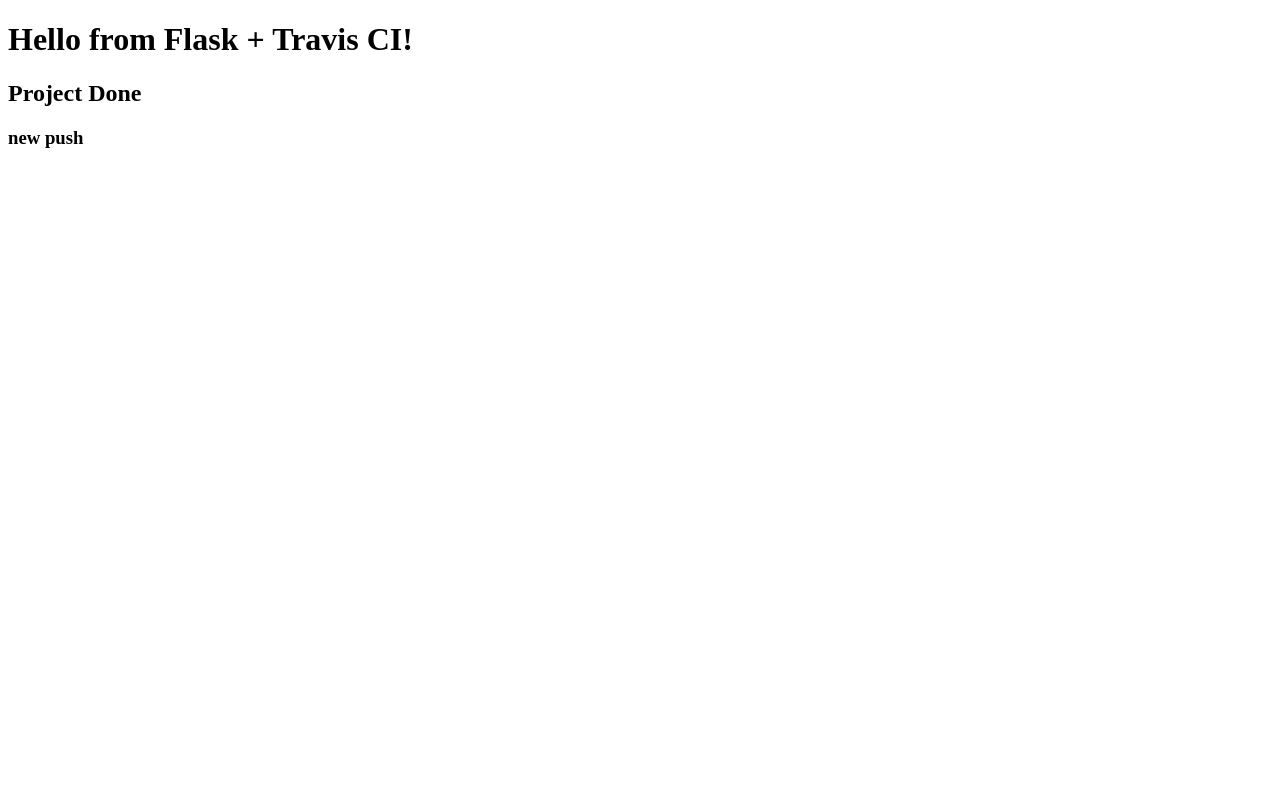
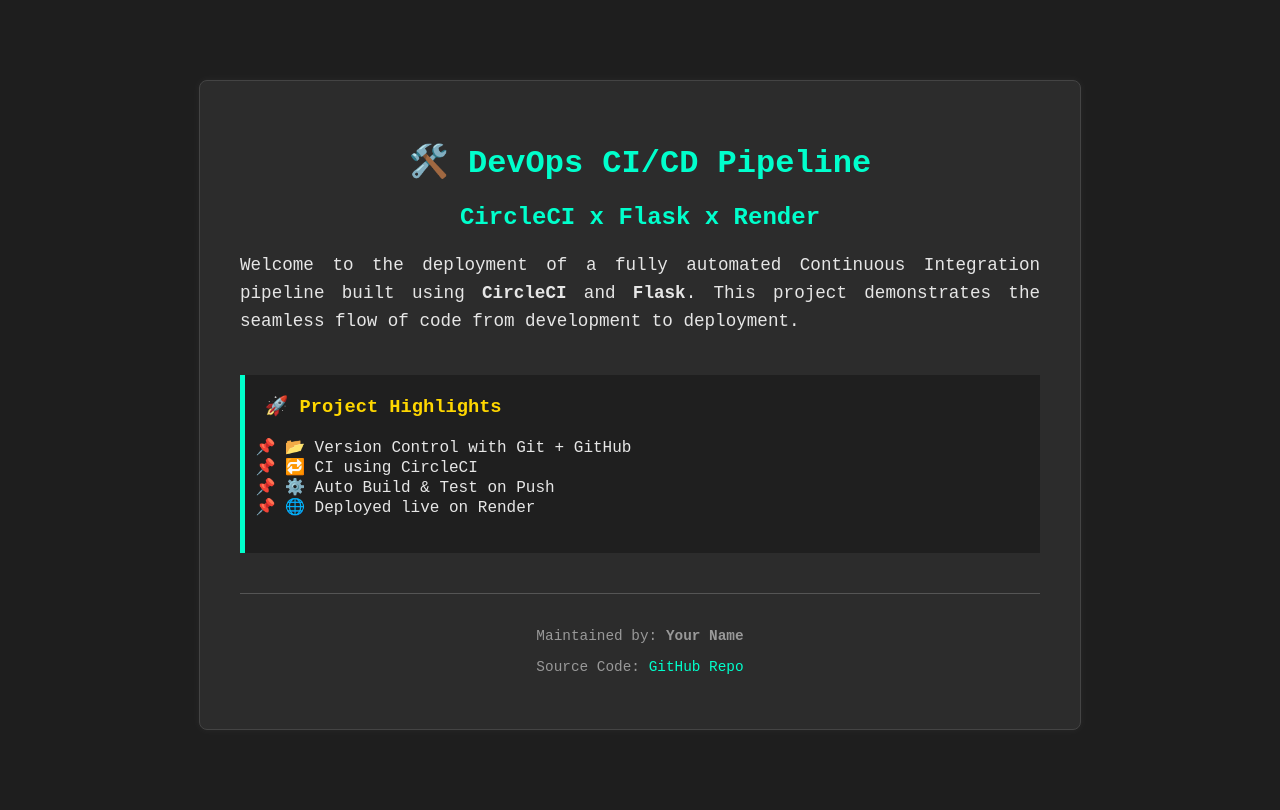
Before and after one commit to dhruv-pithadia/Travis-CI, a Flask app: page / in a window 1280 px wide. Before the commit the page ends 148 px from the top, so only its background shows below. Run offline with Flask 3, Linux system fonts and the light colour scheme.

Commit message:
Landing Page

```diff
--- /dev/null
+++ b/static/style.css
@@ -0,0 +1,63 @@
+body {
+    background-color: #1e1e1e;
+    color: #e6e6e6;
+    font-family: 'Courier New', Courier, monospace;
+    margin: 0;
+    padding: 0;
+}
+
+.container {
+    max-width: 800px;
+    margin: 80px auto;
+    padding: 40px;
+    background-color: #2c2c2c;
+    border: 1px solid #444;
+    border-radius: 8px;
+    box-shadow: 0 0 10px rgba(255, 255, 255, 0.05);
+}
+
+h1, h2 {
+    color: #00ffcc;
+    text-align: center;
+}
+
+.description {
+    font-size: 1.1rem;
+    line-height: 1.6;
+    text-align: justify;
+    margin-top: 20px;
+}
+
+.info-block {
+    margin-top: 40px;
+    background-color: #1f1f1f;
+    padding: 20px;
+    border-left: 5px solid #00ffcc;
+}
+
+.info-block h3 {
+    margin-top: 0;
+    color: #ffd700;
+}
+
+.info-block ul {
+    list-style-type: "📌 ";
+    padding-left: 20px;
+}
+
+.footer {
+    margin-top: 40px;
+    border-top: 1px solid #555;
+    padding-top: 20px;
+    text-align: center;
+    font-size: 0.9rem;
+    color: #999;
+}
+
+a {
+    color: #00ffcc;
+    text-decoration: none;
+}
+a:hover {
+    text-decoration: underline;
+}
--- a/templates/index.html
+++ b/templates/index.html
@@ -1,14 +1,37 @@
-<!doctype html>
-<html>
+<!DOCTYPE html>
+<html lang="en">
 
 <head>
-    <title>Welcome</title>
+    <meta charset="UTF-8">
+    <title>DevOps CI/CD Demo</title>
+    <link rel="stylesheet" href="{{ url_for('static', filename='style.css') }}">
 </head>
 
 <body>
-    <h1>Hello from Flask + Travis CI!</h1>
-    <h2>Project Done</h2>
-    <h3>new push</h3>
+    <div class="container">
+        <h1>🛠️ DevOps CI/CD Pipeline</h1>
+        <h2>CircleCI x Flask x Render</h2>
+        <p class="description">
+            Welcome to the deployment of a fully automated Continuous Integration pipeline built using
+            <strong>CircleCI</strong> and <strong>Flask</strong>. This project demonstrates the seamless flow
+            of code from development to deployment.
+        </p>
+
+        <div class="info-block">
+            <h3>🚀 Project Highlights</h3>
+            <ul>
+                <li>📂 Version Control with Git + GitHub</li>
+                <li>🔁 CI using CircleCI</li>
+                <li>⚙️ Auto Build & Test on Push</li>
+                <li>🌐 Deployed live on Render</li>
+            </ul>
+        </div>
+
+        <div class="footer">
+            <p>Maintained by: <strong>Your Name</strong></p>
+            <p>Source Code: <a href="https://github.com/yourusername/APD-project" target="_blank">GitHub Repo</a></p>
+        </div>
+    </div>
 </body>
 
 </html>
```
